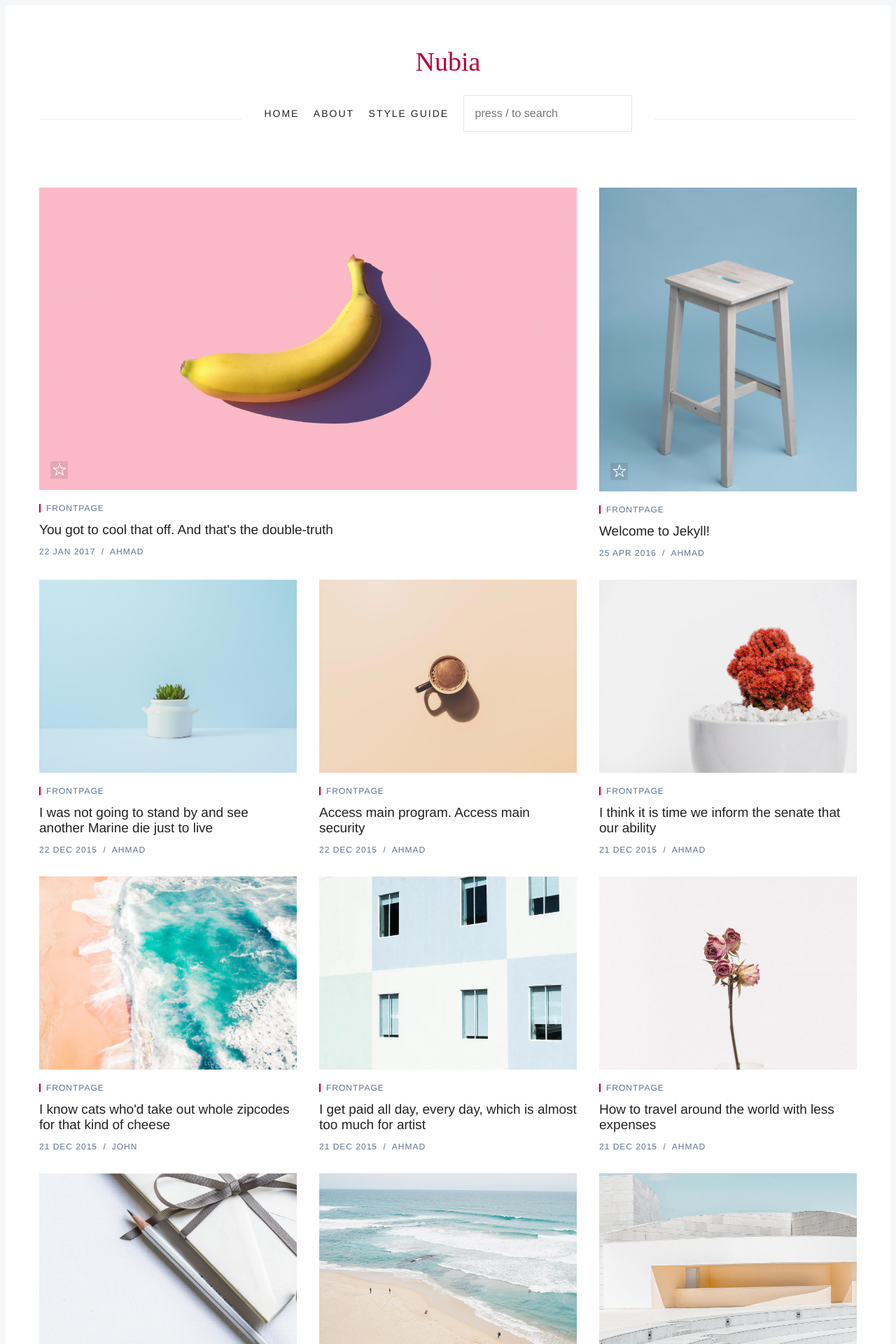
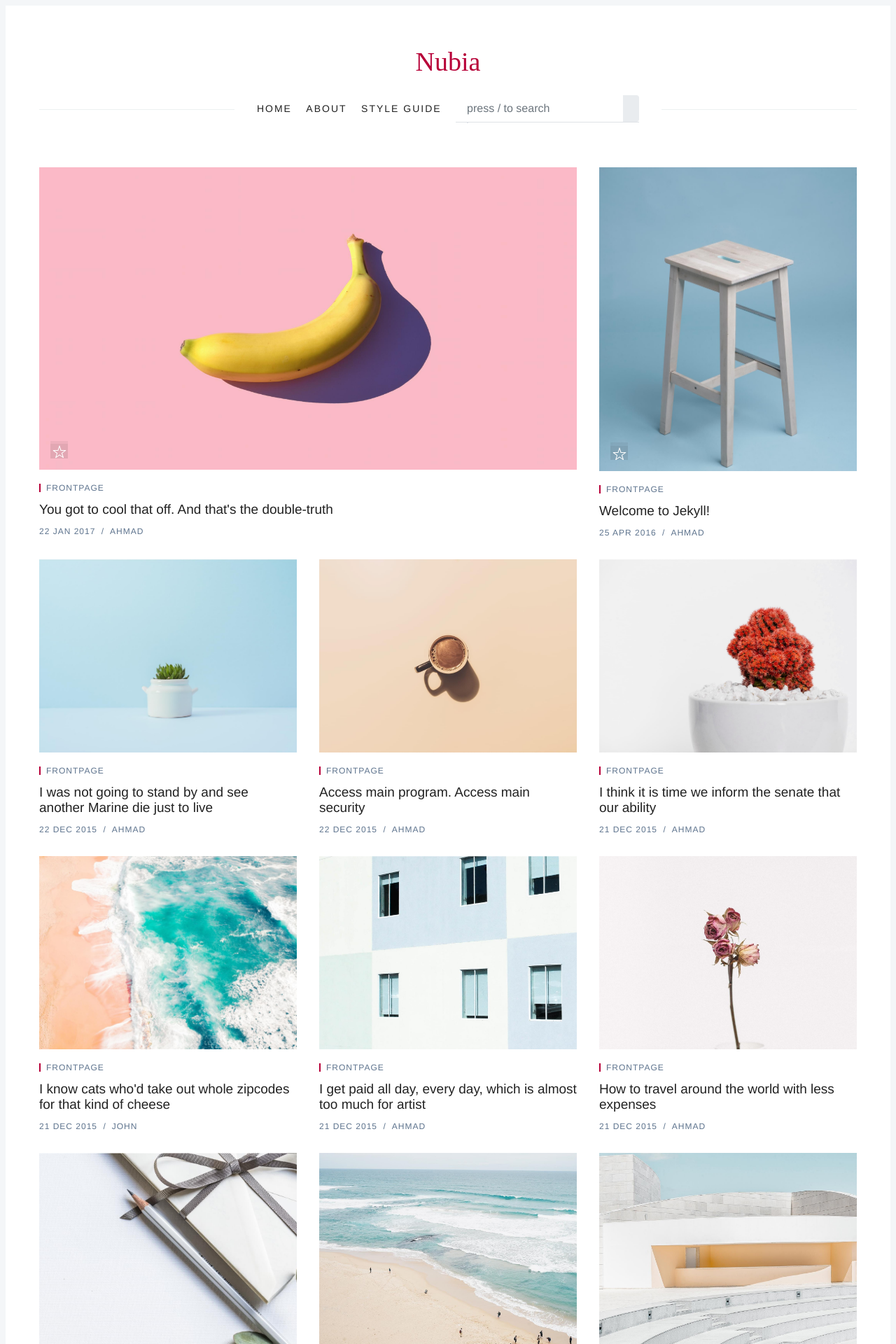
Before and after one commit to olaglam3/sleek, a Jekyll site: the page built from index.html, in a window 1280 px wide. Shown: the top 1920 px of the page at 70% size. Built offline with Jekyll 4.4.1, drawn with Linux system fonts in a browser that asks for light colours; some web fonts are replaced; the list of posts is cut into pages by our own code; a style sheet for code colours, icons or effects is not loaded.

Commit message:
Update head.html

```diff
--- a/_includes/head.html
+++ b/_includes/head.html
@@ -8,6 +8,8 @@
   <link rel='canonical' href="{{ page.url | replace:'index.html','' | prepend: site.baseurl | prepend: site.url }}">
   <link rel='alternate' type='application/rss+xml' title='{{ site.title }}' href="{{ '/feed.xml' | prepend: site.baseurl | prepend: site.url }}">
   <link rel="sitemap" type="application/xml" title="Sitemap" href="/sitemap.xml" />
+  <link rel="stylesheet" href="https://stackpath.bootstrapcdn.com/bootstrap/4.3.1/css/bootstrap.min.css" integrity="sha384-MCw98/SFnGE8fJT3GXwEOngsV7Zt27NXFoaoApmYm81iuXoPkFOJwJ8ERdknLPMO" crossorigin="anonymous">
+
   <style>
     {% capture inlineCSS %}
       {% include app.scss %}
```
